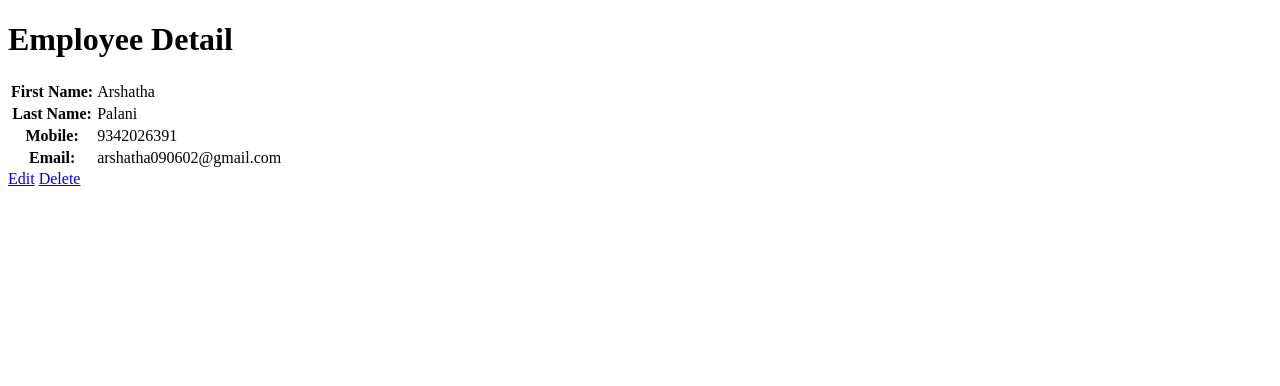
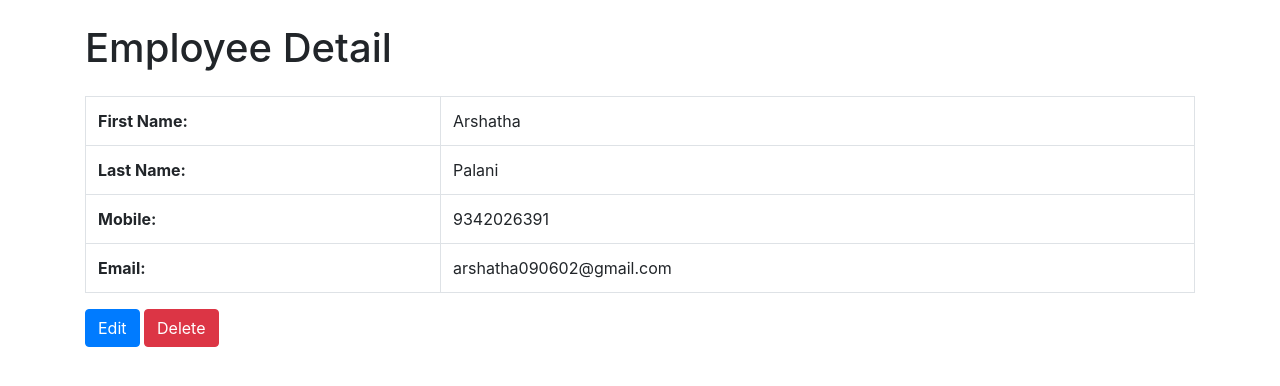
Before and after one commit to Arshratchu/Employee_management, a Django app: page /employees/detail/2/ in a window 1280 px wide. Shown: the top 386 px of the page. Run offline with Django 3.2, Linux system fonts and the light colour scheme; data comes from the database, SQL or seed files in the repository; some libraries are stand-ins or nearby versions.

Commit message:
Updated employee_detail.html

```diff
--- a/employees/templates/employees/employee_detail.html
+++ b/employees/templates/employees/employee_detail.html
@@ -4,11 +4,14 @@
 <html>
 <head>
     <title>Employee Detail</title>
+    <!-- Add Bootstrap CSS -->
+    <link rel="stylesheet" href="https://stackpath.bootstrapcdn.com/bootstrap/4.5.0/css/bootstrap.min.css">
 </head>
 <body>
-    <h1>Employee Detail</h1>
+    <div class="container">
+        <h1 class="mt-4">Employee Detail</h1>
 
-    <table>
+        <table class="table table-bordered mt-4">
             <tr>
                 <th>First Name:</th>
                 <td>{{ employee.first_name }}</td>
@@ -27,7 +30,11 @@
             </tr>
         </table>
 
-    <a href="{% url 'employee_update' pk=employee.pk %}">Edit</a>
-    <a href="{% url 'employee_delete' pk=employee.pk %}">Delete</a>
+        <a class="btn btn-primary" href="{% url 'employee_update' pk=employee.pk %}">Edit</a>
+        <a class="btn btn-danger" href="{% url 'employee_delete' pk=employee.pk %}">Delete</a>
+    </div>
+
+    <!-- Add Bootstrap JavaScript -->
+    <script src="https://stackpath.bootstrapcdn.com/bootstrap/4.5.0/js/bootstrap.min.js"></script>
 </body>
 </html>
```
Lines whose indentation alone changed are shown as unchanged.
